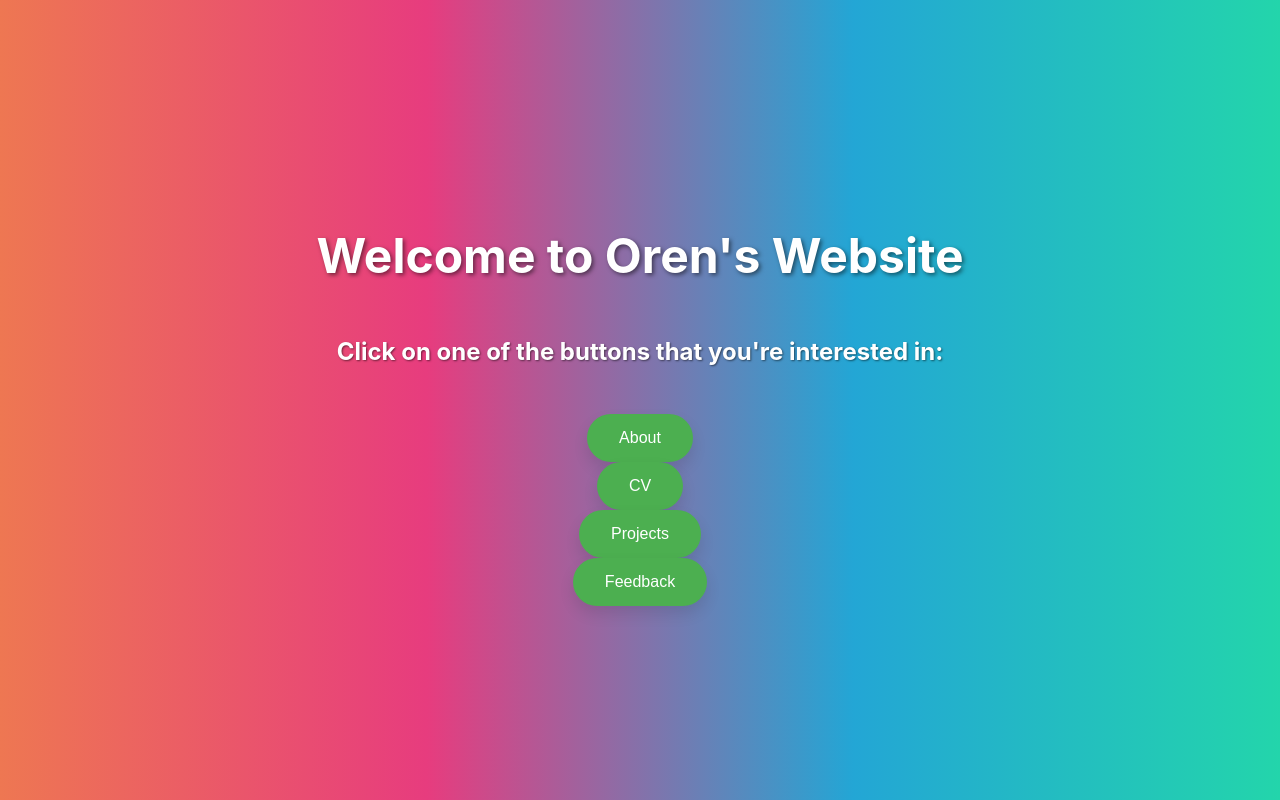
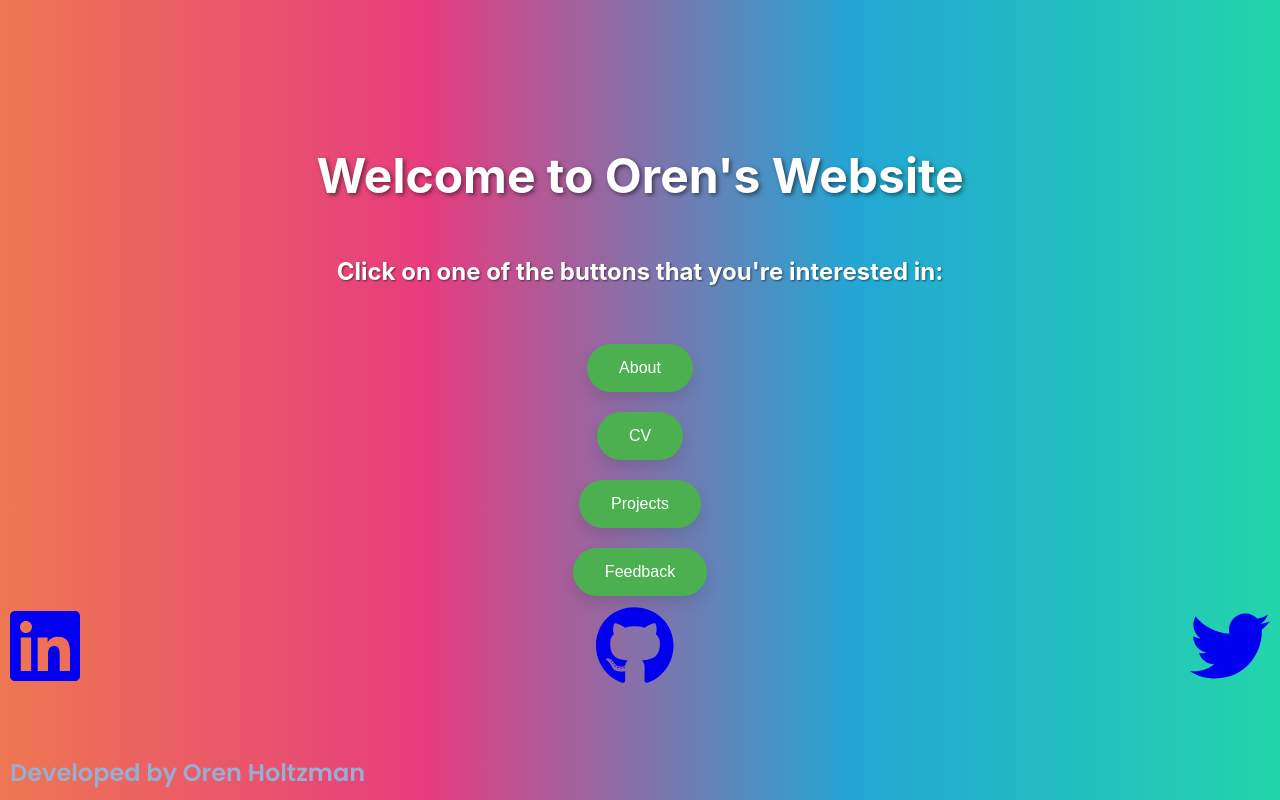
Before and after one commit to holtzmano/orens-website, a React (Create React App) app: page / in a window 1280 px wide. Built offline with nearby package versions, Linux system fonts and the light colour scheme.

Commit message:
added images to projects

```diff
--- a/package.json
+++ b/package.json
@@ -7,8 +7,10 @@
     "@testing-library/react": "^13.4.0",
     "@testing-library/user-event": "^13.5.0",
     "firebase": "^10.1.0",
+    "font-awesome": "^4.7.0",
     "react": "^18.2.0",
     "react-dom": "^18.2.0",
+    "react-fontawesome": "^1.7.1",
     "react-router-dom": "^6.12.1",
     "react-scripts": "5.0.1",
     "web-vitals": "^2.1.4"
--- a/public/index.html
+++ b/public/index.html
@@ -25,7 +25,7 @@
       work correctly both with client-side routing and a non-root public URL.
       Learn how to configure a non-root public URL by running `npm run build`.
     -->
-    <title>React App</title>
+    <title>Portfolio Website</title>
   </head>
   <body>
     <noscript>You need to enable JavaScript to run this app.</noscript>
--- a/src/App.css
+++ b/src/App.css
@@ -1,11 +1,10 @@
+@import url('https://fonts.googleapis.com/css2?family=Poppins:wght@400;600&display=swap');
+
 *,
 *::before,
 *::after {
     box-sizing: border-box;
 }
-
-
-
 
 .App {
   text-align: center;
@@ -14,6 +13,7 @@
 .button {
     background-color: #4CAF50;
     color: white;
+    margin: 10px 0;
     padding: 15px 32px;
     text-align: center;
     font-size: 16px;
@@ -24,7 +24,11 @@
     transition: all 0.3s ease 0s;
 }
 
-.button:hover {
+.back-button {
+    background-color: #ff9900; /* Just an example color */
+}
+
+.button:hover, .back-button:hover {
     background-color: red;
     box-shadow: 0px 15px 20px rgba(46, 229, 157, 0.4);
     color: #fff;
@@ -43,6 +47,8 @@
     align-items: center;
     justify-content: center;
     flex-direction: column;
+    width: 100%;
+    position: relative;  /* This makes sure child elements with absolute positioning will be relative to this element */
 }
 
 .homepage h1 {
@@ -56,6 +62,16 @@
     font-size: 1.5em;
     margin-bottom: 2em;
     text-shadow: 1px 1px 2px rgba(0, 0, 0, .5);
+}
+
+.developer-credit {
+    position: absolute;  /* This will position the div relative to the homepage div */
+    bottom: 10px;        /* This will place the div 10px above the bottom of the homepage div */
+    left: 10px;          /* This will place the div 10px from the left of the homepage div */
+    font-family: 'Poppins', sans-serif;  /* A modern, professional-looking font. Make sure it's imported or change it to a font you are using */
+    font-size: 1.5em;    /* Relatively large font size */
+    color: #98adcf;
+    font-weight: 600;    /* Bold font weight */
 }
 
 /* Use gradient background for the overall feedback container */
@@ -166,3 +182,15 @@ input[type="radio"]:checked ~ label:nth-of-type(-n+3) .star,
 input[type="radio"]:checked ~ label:nth-of-type(-n+2) .star {
     color: gold;
 }
+
+
+.social-icons {
+    display: flex;
+    justify-content: space-between;
+    width: 100%; /* Take the full width of its parent */
+}
+
+/* Adjust margins for each icon for better control */
+.social-icons a {
+    margin: 0 10px; /* Add horizontal margins */
+}
--- a/src/components/About.js
+++ b/src/components/About.js
@@ -1,13 +1,25 @@
 import '../App.css'
+import {Link} from "react-router-dom";
+import React from "react";
+import { useState, useEffect } from 'react';
+
 
 function About() {
+    useEffect(() => {
+        document.title = "About | Oren Holtzman";
+    }, []);
+
     return (
         <div className="about">
+            <Link to="/">
+                <button className="button back-button">Back to Main Menu</button>
+            </Link>
             <h1>Contact Details:</h1>
             <h3>Name: Oren Holtzman </h3>
             <h3>Phone Number: 0546439229</h3>
             <h3>Email: holtzmanoren99@gmail.com</h3>
         </div>
+
     );
 }
 
--- a/src/components/CV.js
+++ b/src/components/CV.js
@@ -1,6 +1,10 @@
 import '../App.css'
+import {useEffect} from "react";
 
 function CV() {
+    useEffect(() => {
+        document.title = "CV | Oren Holtzman";
+    }, []);
     return (
         <div className="cv">
             <h1>Oren's CV:</h1>
--- a/src/components/FeedbackForm.js
+++ b/src/components/FeedbackForm.js
@@ -1,7 +1,9 @@
-import React, { useState } from 'react';
+import React, {useEffect, useState} from 'react';
 import '../App.css';
 import { ref, push } from "firebase/database";
 import { database } from '../firebaseConfig';
+import { Link } from "react-router-dom";
+
 
 function FeedbackForm() {
     const [name, setName] = useState('');
@@ -11,6 +13,10 @@ function FeedbackForm() {
     const [ratingNavigation, setRatingNavigation] = useState(0);
     const [ratingContent, setRatingContent] = useState(0);
     const [ratingPerformance, setRatingPerformance] = useState(0);
+
+    useEffect(() => {
+        document.title = "Feedback | Oren Holtzman";
+    }, []);
 
     const resetForm = () => {
         setName('');
@@ -52,6 +58,9 @@ function FeedbackForm() {
 
     return (
         <div className="feedback">
+            <Link to="/">
+                <button className="button back-button">Back to Main Menu</button>
+            </Link>
             <form onSubmit={handleSubmit}>
                 <h1>Please Give Me Your Feedback</h1>
 
--- a/src/components/HomePage.js
+++ b/src/components/HomePage.js
@@ -1,7 +1,14 @@
 import '../App.css'
 import {Link} from "react-router-dom";
+import {useEffect} from "react";
+import { FontAwesomeIcon } from '@fortawesome/react-fontawesome'
+import { faLinkedin, faGithub, faTwitter } from '@fortawesome/free-brands-svg-icons'
+
 
 function HomePage() {
+    useEffect(() => {
+        document.title = "Homepage | Oren Holtzman";
+    }, []);
     return (
         <div className="homepage">
             <h1>Welcome to Oren's Website</h1>
@@ -12,6 +19,20 @@ function HomePage() {
             </a>
             <Link to="/projects"> <button className="button">Projects</button> </Link>
             <Link to="/feedback"> <button className="button">Feedback</button> </Link>
+
+            <div className="social-icons">
+                <a href="https://www.linkedin.com/in/oren-holtzman-923b04206/" target="_blank" rel="noopener noreferrer">
+                    <FontAwesomeIcon icon={faLinkedin} size="5x"/>
+                </a>
+                <a href="https://github.com/holtzmano" target="_blank" rel="noopener noreferrer">
+                    <FontAwesomeIcon icon={faGithub} size="5x"/>
+                </a>
+                <a href="https://twitter.com/" target="_blank" rel="noopener noreferrer">
+                    <FontAwesomeIcon icon={faTwitter} size="5x"/>
+                </a>
+            </div>
+
+            <div className="developer-credit">Developed by Oren Holtzman</div> {/* Added line */}
         </div>
     );
 }
--- a/src/components/Projects.js
+++ b/src/components/Projects.js
@@ -1,7 +1,12 @@
-import React, { useState } from "react";
+import React, {useEffect, useState} from "react";
 import '../App.css'
+import {Link} from "react-router-dom";
 
 function Projects() {
+    useEffect(() => {
+        document.title = "Projects | Oren Holtzman";
+    }, []);
+
     const projects = {
         "Hotel Rater": {
             subjects: ["Python", "NLP", "Deep Learning"],
@@ -48,6 +53,9 @@ function Projects() {
 
     return (
         <div className="projects">
+            <Link to="/">
+                <button className="button back-button">Back to Main Menu</button>
+            </Link>
             <h1>Oren's Projects:</h1>
             <h3>Select Subject:</h3>
             <select onChange={(e) => setSelectedSubject(e.target.value)}>
```
Also changed, not shown: 1 other file (tests, documents, lock files or other folders).
